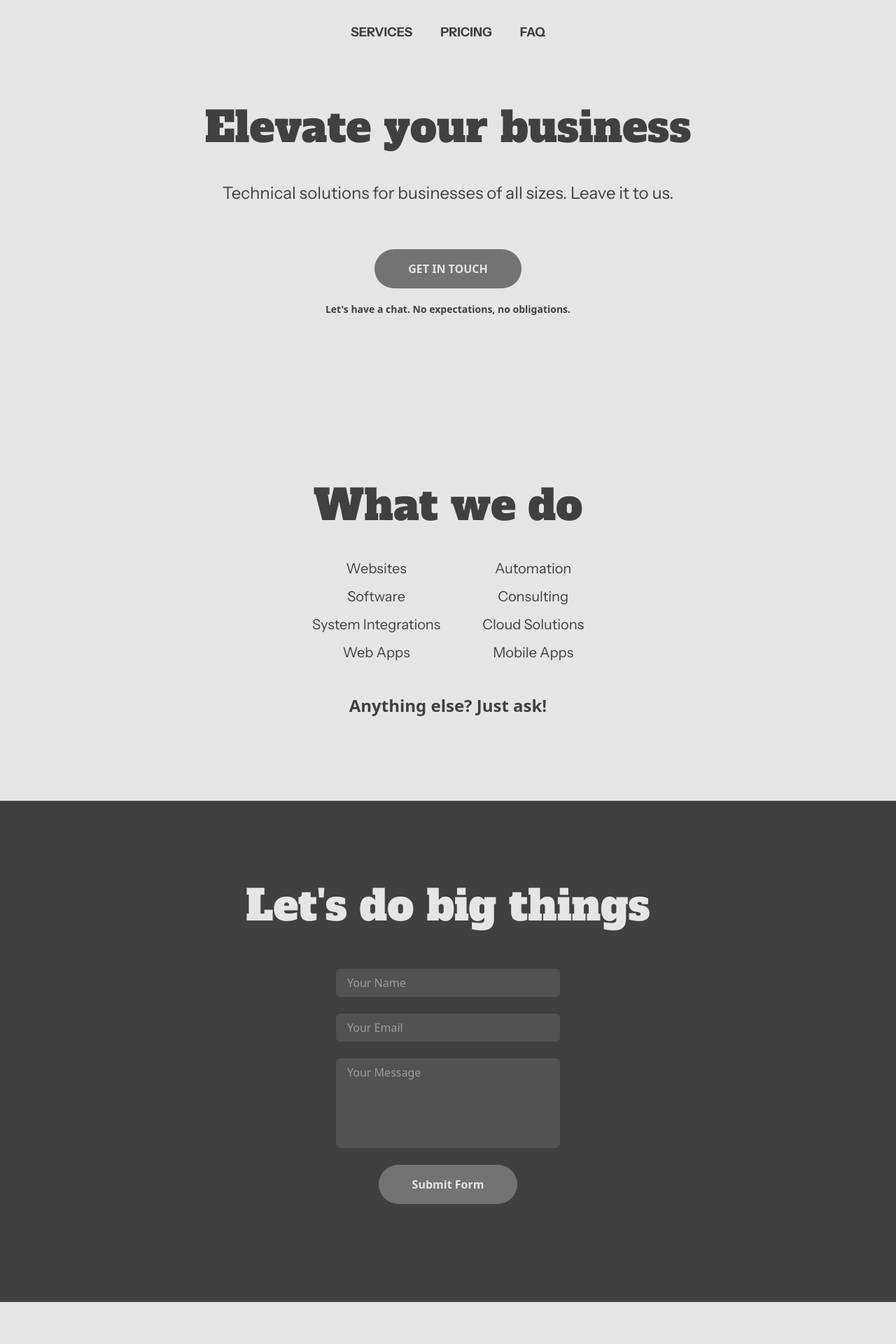
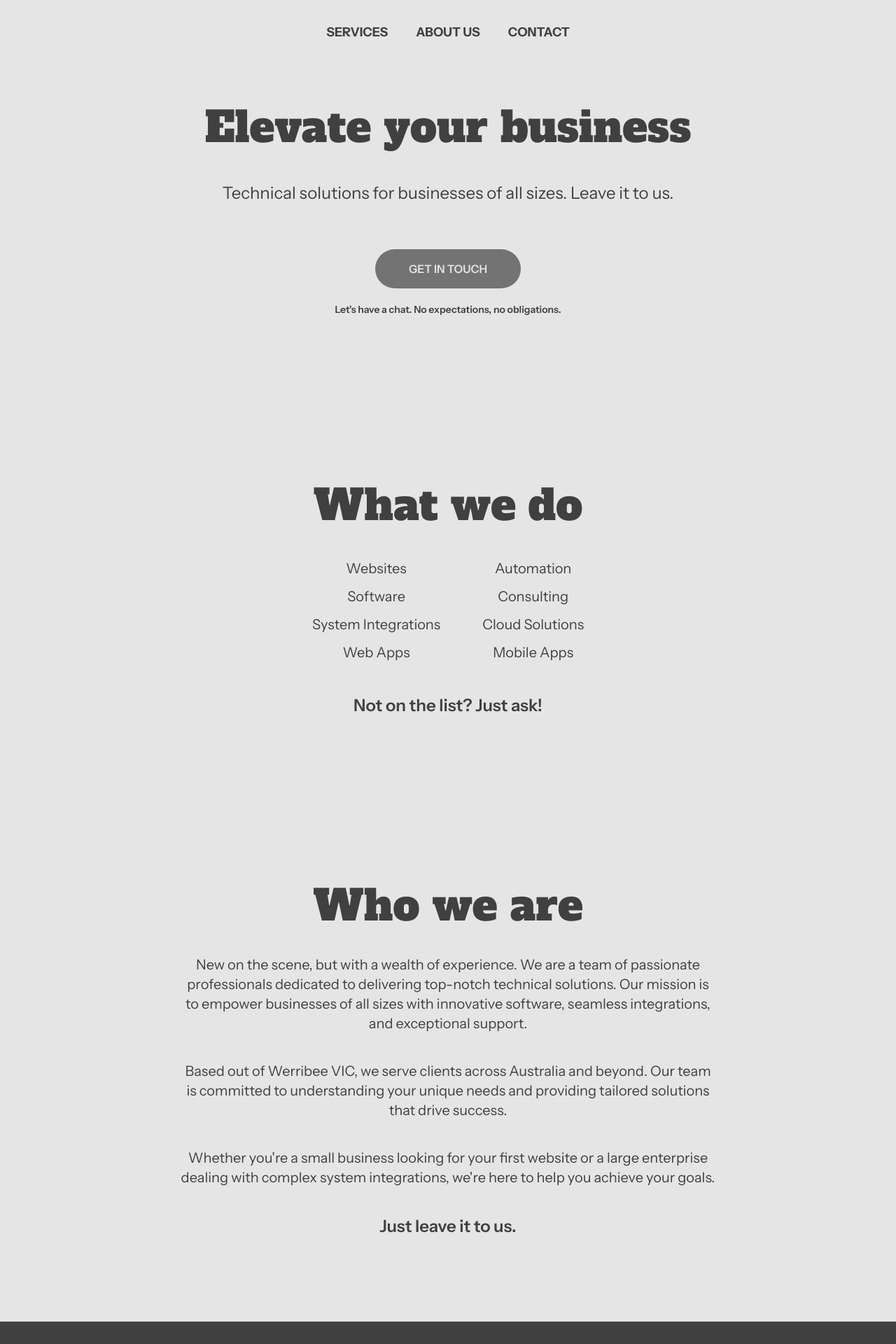
Before and after one commit to JyheMark/au-com-hevasoft, a Next.js app: page / in a window 1280 px wide. Shown: the top 1920 px of the page at 70% size. Before the commit the page ends 1860 px from the top, so only its background shows below. Built offline with nearby package versions, Linux system fonts and the light colour scheme.

Commit message:
Added What We Do section

```diff
--- a/src/app/page.tsx
+++ b/src/app/page.tsx
@@ -42,17 +42,20 @@ export default function Page() {
           <p className={`${instrumentSans.className} text-2xl text-center`}>
             Technical solutions for businesses of all sizes. Leave it to us.
           </p>
-          <div className="flex flex-col justify-start mt-4">
+          <div className={`${instrumentSans.className} flex flex-col justify-start mt-4`}>
             <div className="mx-auto text-center bg-neutral-500 hover:bg-neutral-700 hover:cursor-pointer transition text-neutral-200 font-semibold rounded-full px-12 py-4 select-none">
               GET IN TOUCH
             </div>
-            <span className="text-sm font-semibold mt-5">
+            <span className={`${instrumentSans.className} text-sm font-semibold mt-5`}>
               Let&apos;s have a chat. No expectations, no obligations.
             </span>
           </div>
           {/* We do websites, software, system integrations, web apps, automation, consulting, cloud, mobile apps*/}
         </div>
-        <div className={"flex flex-col w-full items-center gap-10 py-30 px-1"}>
+        <div
+          id="services"
+          className={"flex flex-col w-full items-center gap-10 py-30 px-1"}
+        >
           <span
             className={`${alfaSlabOne.className} text-5xl sm:text-6xl text-center`}
           >
@@ -61,7 +64,7 @@ export default function Page() {
           <div
             className={`${instrumentSans.className} w-full flex flex-col sm:flex-row sm:gap-15 justify-center text-xl leading-10`}
           >
-            <ul className="text-center">
+            <ul className={`text-center`}>
               <li>Websites</li>
               <li>Software</li>
               <li>System Integrations</li>
@@ -74,9 +77,41 @@ export default function Page() {
               <li>Mobile Apps</li>
             </ul>
           </div>
-          <span className="text-2xl font-semibold">
-            Anything else? Just ask!
+          <span className={`${instrumentSans.className} text-2xl font-semibold`}>
+            Not on the list? Just ask!
           </span>
+        </div>
+        <div
+          id="about-us"
+          className={
+            "flex flex-col w-full items-center gap-10 py-30 px-1 sm:px-20"
+          }
+        >
+          <div className="flex flex-col max-w-3xl gap-10 items-center">
+            <span
+              className={`${alfaSlabOne.className} text-5xl sm:text-6xl text-center`}
+            >
+              Who we are
+            </span>
+            <p className={`${instrumentSans.className} text-xl text-center`}>
+              New on the scene, but with a wealth of experience. We are a team
+              of passionate professionals dedicated to delivering top-notch
+              technical solutions. Our mission is to empower businesses of all
+              sizes with innovative software, seamless integrations, and
+              exceptional support.
+            </p>
+            <p className={`${instrumentSans.className} text-xl text-center`}>
+              Based out of Werribee VIC, we serve clients across Australia and
+              beyond. Our team is committed to understanding your unique needs
+              and providing tailored solutions that drive success.
+            </p>
+            <p className={`${instrumentSans.className} text-xl text-center`}>
+              Whether you&apos;re a small business looking for your first
+              website or a large enterprise dealing with complex system
+              integrations, we&apos;re here to help you achieve your goals.
+            </p>
+            <span className={`${instrumentSans.className} text-2xl font-semibold`}>Just leave it to us.</span>
+          </div>
         </div>
         <div
           id="contact-us"
@@ -89,6 +124,12 @@ export default function Page() {
           </span>
           <ContactForm />
         </div>
+        <div className="bg-neutral-700 text-neutral-200 pb-5 px-10">
+          <div className={`${instrumentSans.className} flex flex-row justify-between max-w-md mx-auto`}>
+            <span>Hevasoft 2025 ❤️</span>
+            <span>ABN 278 9969 5961</span>
+          </div>
+        </div>
       </div>
     </>
   );
--- a/src/components/ContactForm.tsx
+++ b/src/components/ContactForm.tsx
@@ -55,7 +55,7 @@ export default function Contact() {
           type="submit"
           className="mx-auto text-center bg-neutral-500 hover:bg-neutral-600 hover:cursor-pointer transition text-neutral-200 font-semibold rounded-full px-12 py-4"
         >
-          Submit Form
+          SEND
         </button>
       </form>
       <span>{result}</span>
--- a/src/components/NavigationBar.tsx
+++ b/src/components/NavigationBar.tsx
@@ -10,7 +10,7 @@ export default function Navigation() {
         <ul className="flex justify-center gap-10">
           <li>
             <a
-              href="#"
+              href="#services"
               className=" hover:text-neutral-900 hover:cursor-pointer font-bold text-lg"
             >
               SERVICES
@@ -18,18 +18,18 @@ export default function Navigation() {
           </li>
           <li>
             <a
-              href="#"
+              href="#about-us"
               className="hover:text-neutral-900 hover:cursor-pointer font-bold text-lg"
             >
-              PRICING
+              ABOUT US
             </a>
           </li>
           <li>
             <a
-              href="#"
+              href="#contact-us"
               className="hover:text-neutral-900 hover:cursor-pointer font-bold text-lg"
             >
-              FAQ
+              CONTACT
             </a>
           </li>
         </ul>
```
